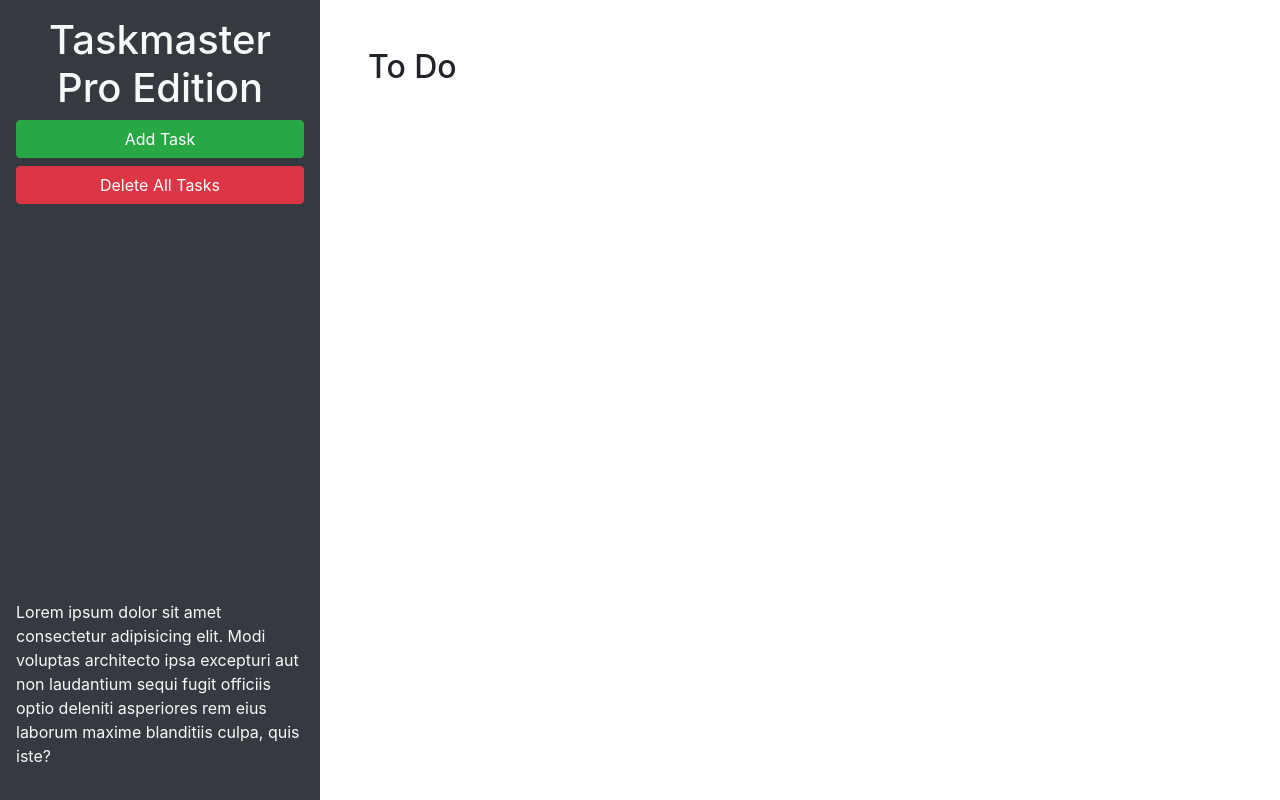
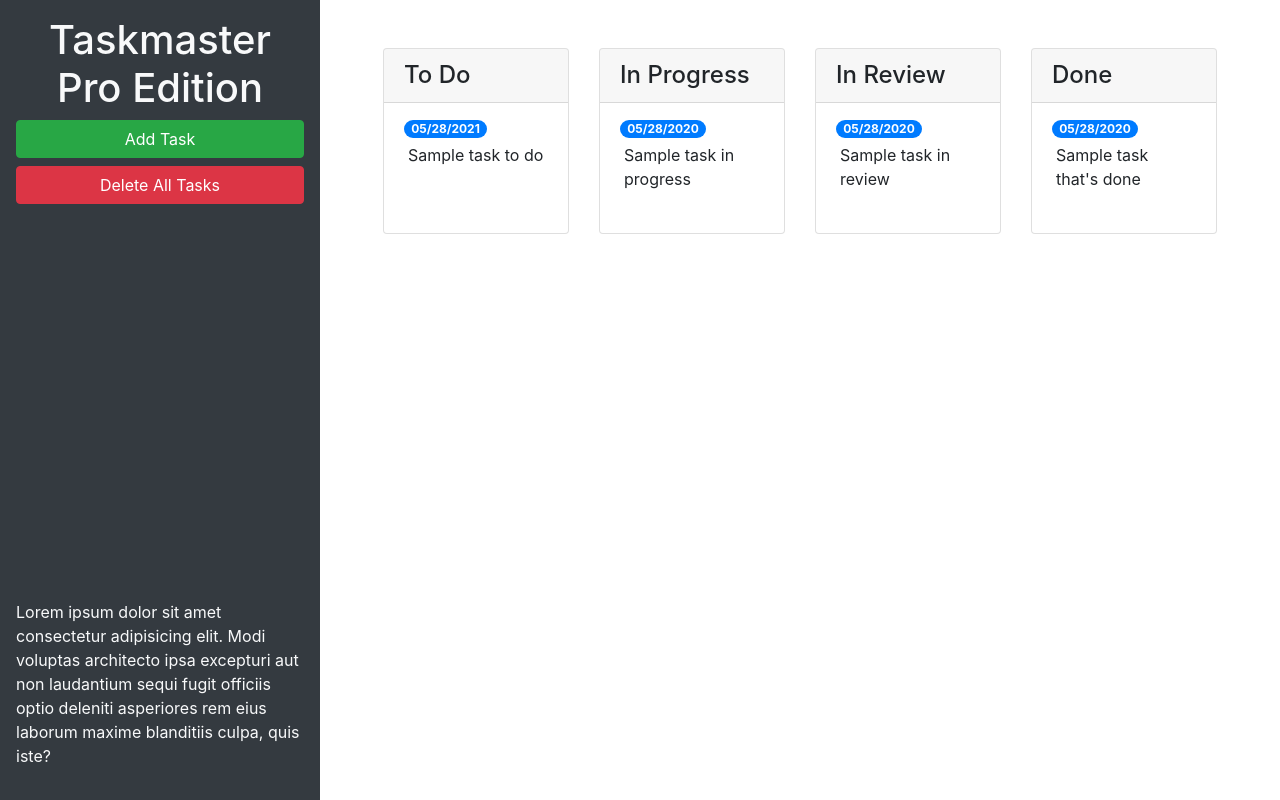
Before and after one commit to dani-hartley/taskmaster-pro, a plain HTML site: page index.html in a window 1280 px wide. Drawn offline with nearby package versions, Linux system fonts and the light colour scheme.

Commit message:
add bootstrap flexbox

```diff
--- a/index.html
+++ b/index.html
@@ -24,9 +24,67 @@
       </p>
     </header>
     <main class="col-12 col-lg-9">
-      <div class="m-5">
-        <h2>To Do</h2>
-        <ul id="list-toDo" class="list-group"> </ul>
+      <div class="m-5 row justify-content-around">
+        <!-- toddo start -->
+        <div class="col-12 col-md-6 col-xl-3 mb-3">
+          <div class="card">
+            <h4 class="card-header">
+              To Do
+            </h4>
+            <ul id="list-toDo" class="list-group list-group-flush">
+              <li class="list-group-item">
+                <span class="badge badge-primary badge-pill">05/28/2021</span>
+                <p class="m-1">Sample task to do</p>
+              </li>
+            </ul>
+          </div>
+        </div>
+        <!--todo end-->
+        <!-- in progress start -->
+        <div class="col-12 col-md-6 col-xl-3 mb-3">
+          <div class="card">
+            <h4 class="card-header">
+              In Progress
+            </h4>
+            <ul id="list-inProgress" class="list-group list-group-flush">
+              <li class="list-group-item">
+                <span class="badge badge-primary badge-pill">05/28/2020</span>
+                <p class="m-1">Sample task in progress</p>
+              </li>
+            </ul>
+          </div>
+        </div>
+        <!-- in progress end-->
+        <!-- in review start -->
+        <div class="col-12 col-md-6 col-xl-3 mb-3">
+          <div class="card">
+            <h4 class="card-header">
+              In Review
+            </h4>
+            <ul id="list-inReview" class="list-group list-group-flush">
+              <li class="list-group-item">
+                <span class="badge badge-primary badge-pill">05/28/2020</span>
+                <p class="m-1">Sample task in review</p>
+              </li>
+            </ul>
+          </div>
+        </div>
+        <!--in review end-->
+        <!-- done start-->
+        <div class="col-12 col-md-6 col-xl-3 mb-3">
+          <div class="card">
+            <h4 class="card-header">
+              Done
+            </h4>
+            <ul id="list-done" class="list-group list-group-flush">
+              <li class="list-group-item">
+                <span class="badge badge-primary badge-pill">05/28/2020</span>
+                <p class="m-1">Sample task that's done</p>
+              </li>
+            </ul>
+          </div>
+        </div>
+        <!--done end-->
       </div>
     </main>
   </div>
@@ -46,11 +104,11 @@
           <form>
             <div class="form-group">
               <label for="modalTaskDescription">Task description</label>
-              <textarea id="modalTaskDescription" rows="3"></textarea>
+              <textarea id="modalTaskDescription" rows="3" class="form-control"></textarea>
             </div>
             <div class="form-group">
               <label for="modalDueDate">Due date</label>
-              <input type="text" id="modalDueDate" placeholder="mm/dd/yyyy" autocomplete="off" />
+              <input type="text" class="form-control" id="modalDueDate" placeholder="mm/dd/yyyy" autocomplete="off" />
             </div>
           </form>
         </div>
```
